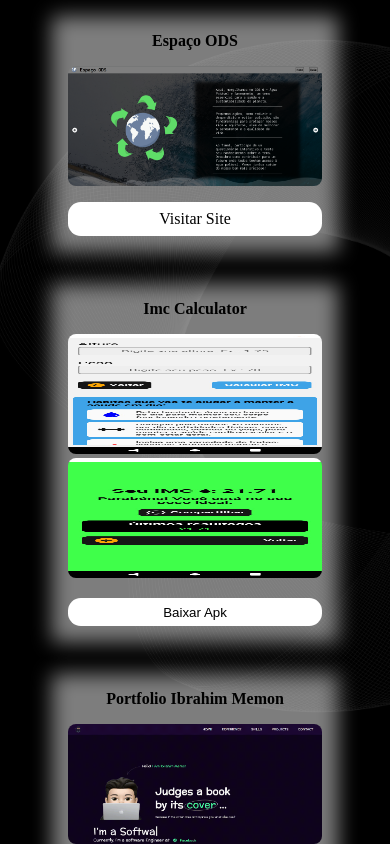
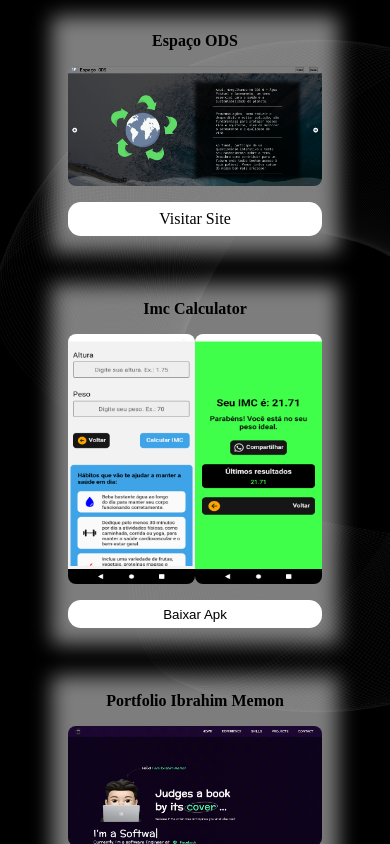
Before and after one commit to Welington1209/portfolio-oficial, a React (Vite) app: page /portfolio-oficial/projects in a window 390 px wide. Built offline with nearby package versions, Linux system fonts and the light colour scheme.

Commit message:
pequeno ajuste na img dos projetos

```diff
--- a/src/pages/Projects.jsx
+++ b/src/pages/Projects.jsx
@@ -51,7 +51,7 @@ const Projects = () => {
         <div className="project">
           <h4>Imc Calculator</h4>
 
-          <div>
+          <div className="imc">
             <img src={ImcCalcHome} alt="" />
             <img src={ImcCalcResult} alt="" />
           </div>
@@ -123,7 +123,7 @@ const Projects = () => {
         <div className="project">
           <h4>PicPay Clone</h4>
 
-          <div>
+          <div className="picpay">
             <img src={PicPayHome} alt="" />
             <img src={PicPayWallet} alt="" />
           </div>
--- a/src/styles/Projects.css
+++ b/src/styles/Projects.css
@@ -79,4 +79,12 @@
   .project img {
     width: 100%;
   }
+
+  .imc, .picpay {
+    display: flex;
+  }
+
+  .imc img, .picpay img {
+    height: 250px;
+  }
 }
```
